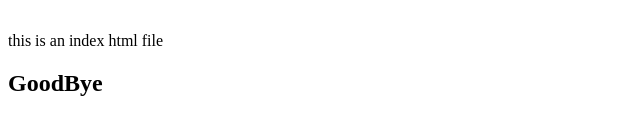
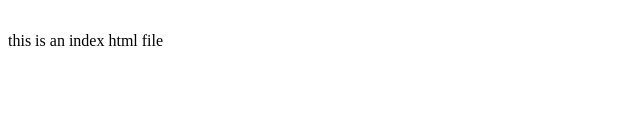
Before and after one commit to keshavpola-git/web_project, a plain HTML site: page index.html in a window 1280 px wide. Shown: the part 139-274 px from the top of the page, without its empty margins (0-640 px from the left). Drawn offline with Linux system fonts and the light colour scheme.

Commit message:
deleted line

```diff
--- a/index.html
+++ b/index.html
@@ -14,6 +14,5 @@ p{
 	<p>this is your devops class</p>
 	<p> Welcome to github batch</p><br>
 	<p>this is an index html file</p>
-	<h2> GoodBye</h2>
 </body>
 </html>
```
